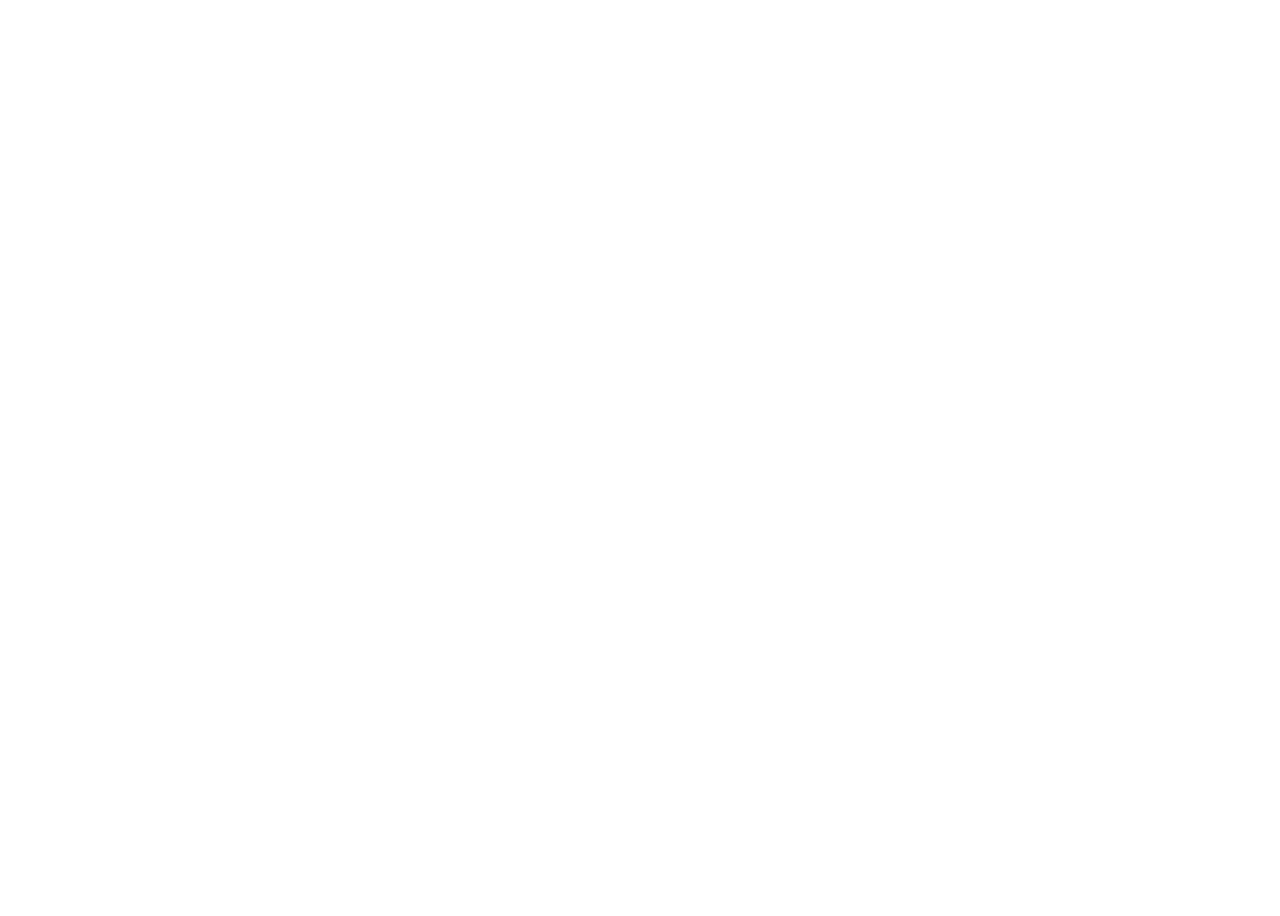
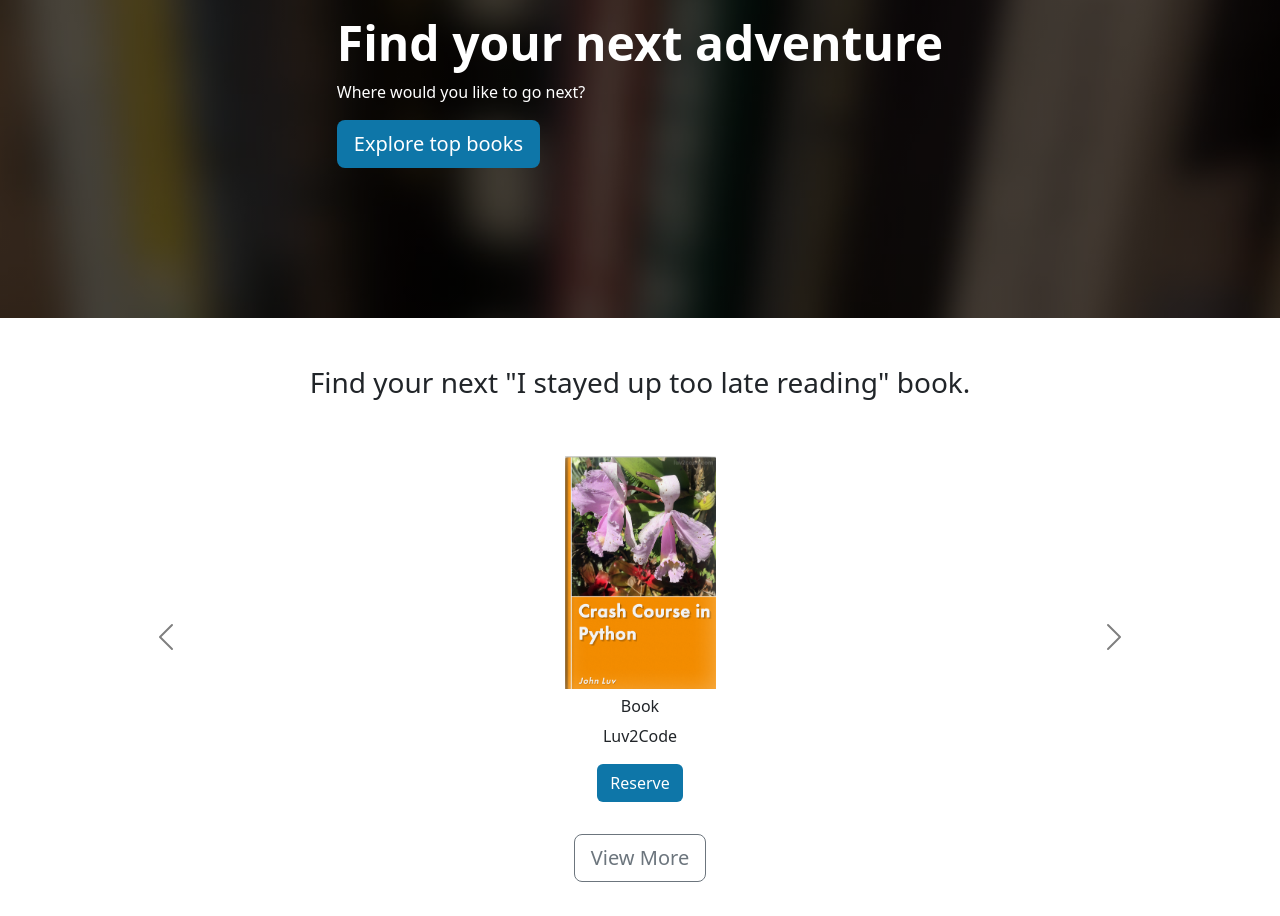
Before and after one commit to MichaelJGKopp/react-sb3-library, a React app in the folder library-app/: page / in a window 1280 px wide. Shown: the part 160-1076 px from the top of the page. Before the commit the page ends 800 px from the top, so only its background shows below. Built offline with nearby package versions, Linux system fonts and the light colour scheme; the HTML template or start-up script is replaced by a standard one.

Commit message:
add Hero Section and Carousel

```diff
--- a/library-app/src/App.tsx
+++ b/library-app/src/App.tsx
@@ -1,11 +1,16 @@
 // import { useState } from 'react'
-import "./App.css";
 import { Navbar } from "./layouts/NavbarAndFooter/Navbar";
+import { ExploreTopBooks } from "./layouts/HomePage/ExploreTopBooks";
+import { Carousel } from "./layouts/HomePage/Carousel"
 
 export const App = () => {
   // const [count, setCount] = useState(0)
 
   return (
-    <Navbar />
+    <>
+      <Navbar />
+      <ExploreTopBooks />
+      <Carousel />
+    </>
   );
 }
--- /dev/null
+++ b/library-app/src/layouts/HomePage/Carousel.tsx
@@ -0,0 +1,106 @@
+import bookImage from "./../../Images/BooksImages/book-luv2code-1000.png";
+
+export const Carousel = () => {
+  return (
+    <div className="container mt-5" style={{ height: 550 }}>
+      <div className="homepage-carousel-title">
+        <h3>Find your next "I stayed up too late reading" book.</h3>
+      </div>
+      <div
+        id="carouselExampleControls"
+        className="carousel carousel-dark slide mt-5
+             d-lg-block d-none"
+        data-bs-interval="false"
+      >
+        {/* Desktop */}
+        <div className="carousel-inner">
+          <div className="carousel-item active">
+            <div className="row d-flex justify-content-center align-items-center">
+              <div className="col-xs-6 col-sm-6 col-md-4 col-lg-3 mb-3">
+                <div className="text-center">
+                  <img src={bookImage} width="151" height="233" alt="book" />
+                  <h6 className="mt-2">Book</h6>
+                  <p>Luv2Code</p>
+                  <a className="btn main-color text-white" href="#">
+                    Reserve
+                  </a>
+                </div>
+              </div>
+            </div>
+          </div>
+          <div className="carousel-item">
+            <div className="row d-flex justify-content-center align-items-center">
+              <div className="col-xs-6 col-sm-6 col-md-4 col-lg-3 mb-3">
+                <div className="text-center">
+                  <img src={bookImage} width="151" height="233" alt="book" />
+                  <h6 className="mt-2">Book</h6>
+                  <p>Luv2Code</p>
+                  <a className="btn main-color text-white" href="#">
+                    Reserve
+                  </a>
+                </div>
+              </div>
+            </div>
+          </div>
+          <div className="carousel-item">
+            <div className="row d-flex justify-content-center align-items-center">
+              <div className="col-xs-6 col-sm-6 col-md-4 col-lg-3 mb-3">
+                <div className="text-center">
+                  <img src={bookImage} width="151" height="233" alt="book" />
+                  <h6 className="mt-2">Book</h6>
+                  <p>Luv2Code</p>
+                  <a className="btn main-color text-white" href="#">
+                    Reserve
+                  </a>
+                </div>
+              </div>
+            </div>
+          </div>
+          </div>
+          <button
+            className="carousel-control-prev"
+            type="button"
+            data-bs-target="#carouselExampleControls"
+            data-bs-slide="prev"
+          >
+            <span
+              className="carousel-control-prev-icon"
+              aria-hidden="true"
+            ></span>
+            <span className="visually-hidden">Previous</span>
+          </button>
+          <button
+            className="carousel-control-next"
+            type="button"
+            data-bs-target="#carouselExampleControls"
+            data-bs-slide="next"
+          >
+            <span
+              className="carousel-control-next-icon"
+              aria-hidden="true"
+            ></span>
+            <span className="visually-hidden">Next</span>
+          </button>
+        </div>
+
+        {/* Mobile */}
+        <div className="d-lg-none mt-3">
+          <div className="row d-flex justify-content-center align-items-center">
+            <div className="text-center">
+              <img src={bookImage} width="151" height="233" alt="book" />
+              <h6 className="mt-2">
+                <b>Book</b>
+              </h6>
+              <p>Luv2Code</p>
+              <a className="btn main-color text-white" href="#">
+                Reserve
+              </a>
+            </div>
+          </div>
+        </div>
+        <div className="homepage-carousel-title mt-3">
+          <a className="btn btn-outline-secondary btn-lg" href="#">View More</a>
+        </div>
+      </div>
+  );
+};
--- /dev/null
+++ b/library-app/src/layouts/HomePage/ExploreTopBooks.tsx
@@ -0,0 +1,22 @@
+export const ExploreTopBooks = () => {
+  return (
+    <div className="p-5 mb-4 bg-dark header">
+      <div
+        className="container-fluid py-5 text-white
+      d-flex justify-content-center align-items-center"
+      >
+        <div>
+          <h1 className="display-5 fw-bold">Find your next adventure</h1>
+          <p className="col-md-8">Where would you like to go next?</p>
+          <a
+            type="button"
+            className="btn main-color btn-lg text-white"
+            href="#"
+          >
+            Explore top books
+          </a>
+        </div>
+      </div>
+    </div>
+  );
+};
--- a/library-app/src/main.tsx
+++ b/library-app/src/main.tsx
@@ -3,6 +3,7 @@
 import './index.css'
 import {App} from './App.tsx'
 import 'bootstrap/dist/css/bootstrap.min.css';
+import "./App.css"; // careful with css import order
 import 'bootstrap/dist/js/bootstrap.bundle.min.js';
 
 createRoot(document.getElementById('root')!).render(
```
Also changed, not shown: library-app/src/layouts/NavbarAndFooter/Navbar.tsx (+4 -4 lines).
